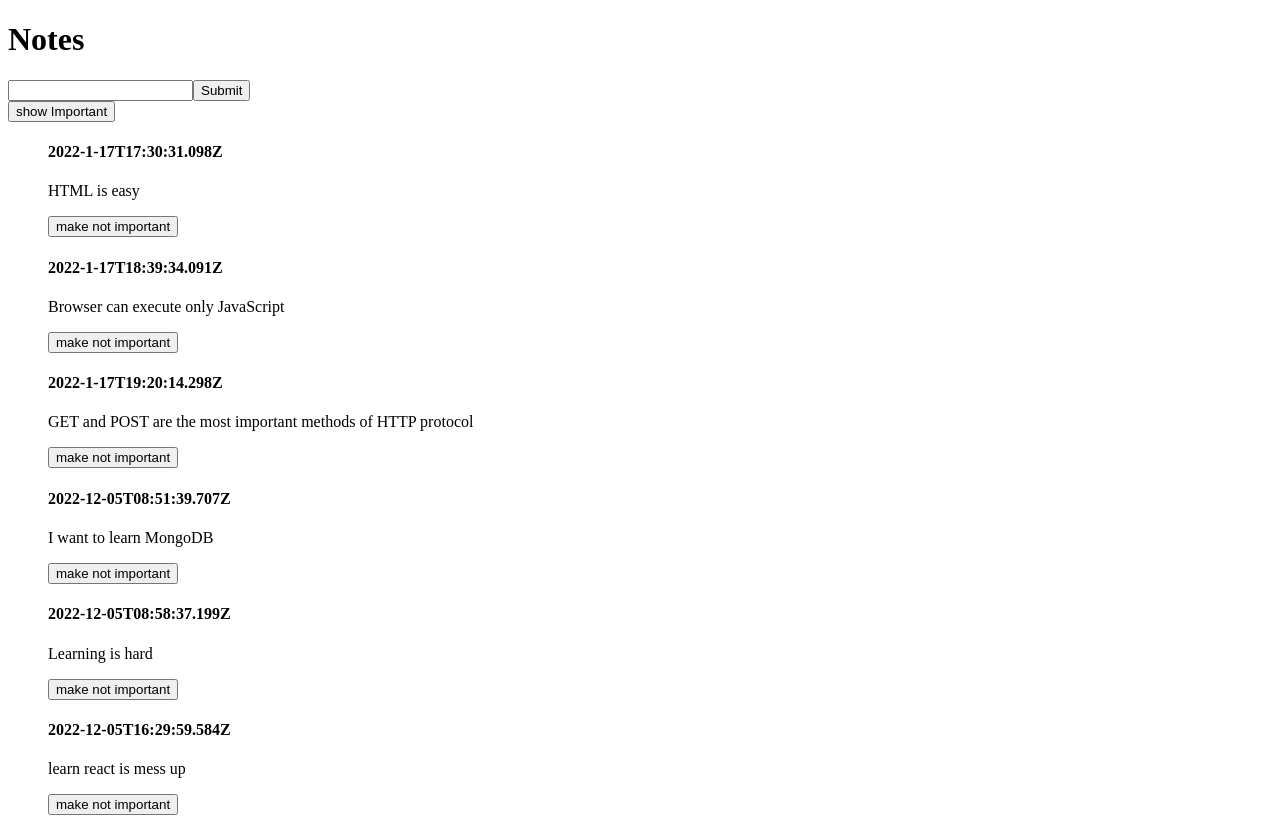
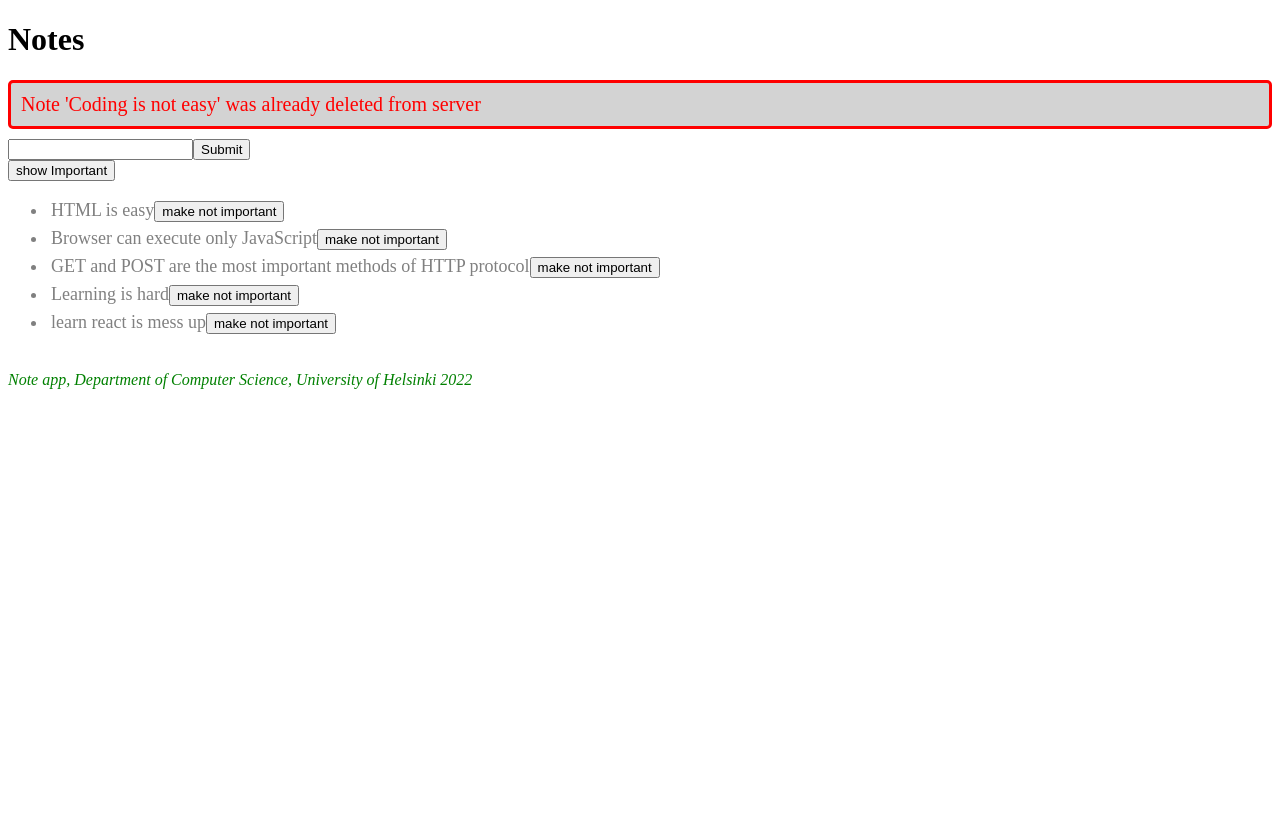
Before and after one commit to dilippoudel/mooc-part2, a React (Create React App) app: page / in a window 1280 px wide. Both pictures are taken after a click on the button "Make important". After the commit the page ends 800 px from the top, so only its background shows below. Built offline with nearby package versions, Linux system fonts and the light colour scheme; no server answers; data requests are answered from the project's data file.

Commit message:
Add Error displaying component

```diff
--- a/db.json
+++ b/db.json
@@ -19,12 +19,6 @@
       "important": true
     },
     {
-      "content": "I want to learn MongoDB",
-      "date": "2022-12-05T08:51:39.707Z",
-      "important": true,
-      "id": 4
-    },
-    {
       "content": "Coding is not easy",
       "date": "2022-12-05T08:56:38.366Z",
       "important": false,
--- a/src/App.js
+++ b/src/App.js
@@ -1,10 +1,28 @@
 import noteService from './services/notes'
 import { useState, useEffect } from 'react'
 import Note from './components/Note/Note'
+import Notification from './components/Notification/Notification'
+// footer component
+const Footer = () => {
+  const footerStyle = {
+    color: 'green',
+    fontStyle: 'italic',
+    fontSize: 16,
+  }
+  return (
+    <div style={footerStyle}>
+      <br />
+      <em>
+        Note app, Department of Computer Science, University of Helsinki 2022
+      </em>
+    </div>
+  )
+}
 function App() {
   const [notes, setNotes] = useState([])
   const [newNote, setNewNote] = useState('')
   const [showAll, setShowAll] = useState(true)
+  const [errorMessage, setErrorMessage] = useState(null)
 
   useEffect(() => {
     noteService.getAll().then((initialNotes) => setNotes(initialNotes))
@@ -32,7 +50,10 @@
         setNotes(notes.map((n) => (n.id !== id ? n : returnedNote)))
       })
       .catch((err) => {
-        alert(`the note '${note.content}' was already deleted from server`)
+        setErrorMessage(
+          `Note '${note.content}' was already deleted from server`,
+        )
+        setTimeout(() => setErrorMessage(null), 3000)
         setNotes(notes.filter((note) => note.id !== id))
       })
   }
@@ -43,6 +64,7 @@
   return (
     <div>
       <h1>Notes</h1>
+      <Notification message={errorMessage} />
       <form action="" onSubmit={addNote}>
         <input
           type="text"
@@ -63,6 +85,7 @@
           />
         ))}
       </ul>
+      <Footer />
     </div>
   )
 }
--- a/src/components/Note/Note.js
+++ b/src/components/Note/Note.js
@@ -1,11 +1,10 @@
 const Note = ({ note, toogleImportance }) => {
   const label = note.important ? 'make not important' : 'Make important'
   return (
-    <div>
-      <h4 className="title">{note.date}</h4>
-      <p>{note.content}</p>
+    <li className="note">
+      {note.content}
       <button onClick={toogleImportance}>{label}</button>
-    </div>
+    </li>
   )
 }
 export default Note
--- /dev/null
+++ b/src/components/Notification/Notification.js
@@ -0,0 +1,7 @@
+const Notification = ({ message }) => {
+  if (message === null) {
+    return null
+  }
+  return <div className="error">{message}</div>
+}
+export default Notification
--- /dev/null
+++ b/src/index.css
@@ -0,0 +1,14 @@
+.note {
+  color: gray;
+  padding: 3px;
+  font-size: 18px;
+}
+.error {
+  color: red;
+  background: lightgrey;
+  font-size: 20px;
+  border-style: solid;
+  border-radius: 5px;
+  padding: 10px;
+  margin-bottom: 10px;
+}
--- a/src/index.js
+++ b/src/index.js
@@ -1,6 +1,6 @@
 import React from 'react'
 import ReactDOM from 'react-dom/client'
-
+import './index.css'
 import App from './App'
 
 ReactDOM.createRoot(document.getElementById('root')).render(
```
